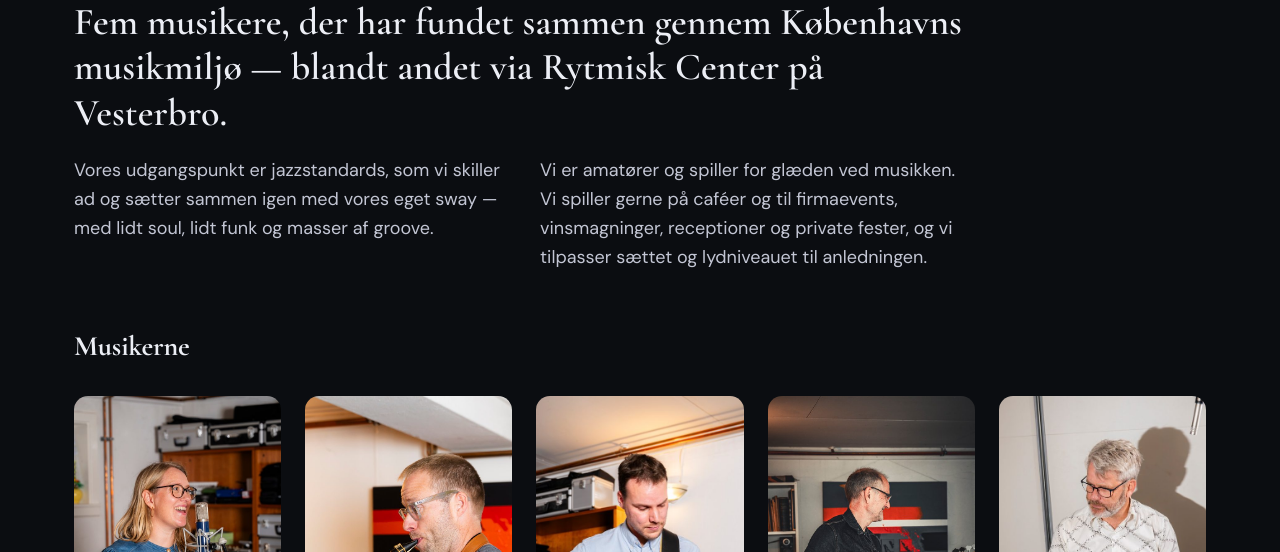
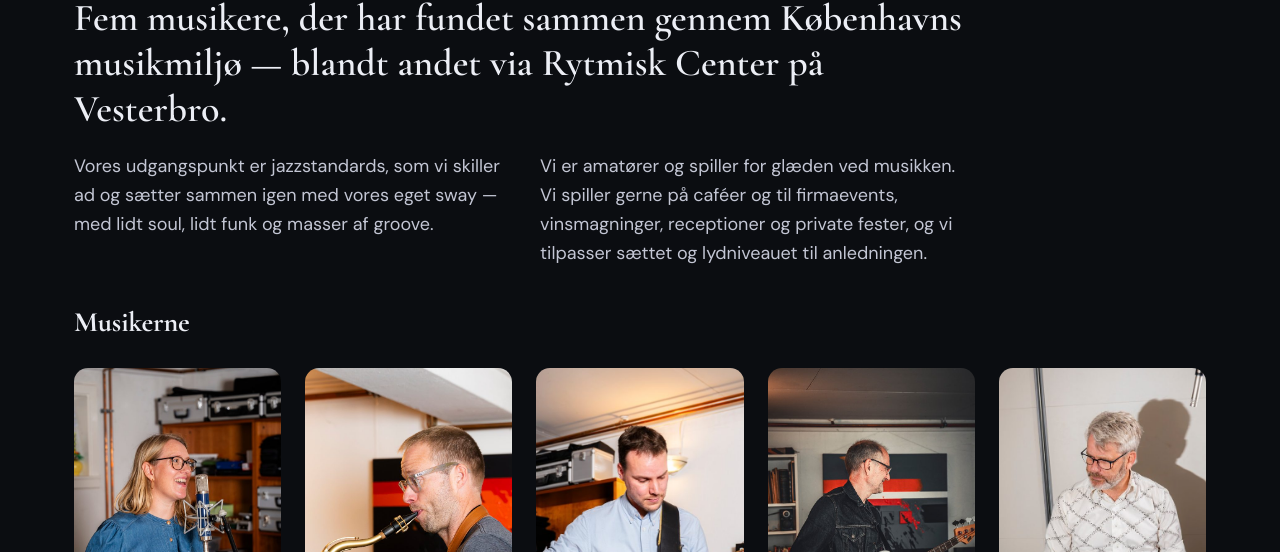
Before and after one commit to swaycph/swaycph-site, a plain HTML site: page index.html in a window 1280 px wide. Shown: the part 628-1180 px from the top of the page. Drawn offline with nearby package versions, Linux system fonts and the light colour scheme.

Commit message:
Tighten vertical spacing between sections further
Co-Authored-By: Claude Opus 5.5 <noreply@anthropic.com>
Claude-Session: https://claude.ai/code/session_014CmtVsfN7WYAwB1HY8nV3h

```diff
--- a/style.css
+++ b/style.css
@@ -52,11 +52,11 @@ a:hover { color: var(--gold-hover); }
 
 h1, h2, h3 { font-family: var(--serif); font-weight: 700; letter-spacing: -0.005em; margin: 0; }
 h2 { font-size: clamp(40px, 6vw, 64px); line-height: 1; }
-h3 { font-size: 28px; margin-top: 24px; }
+h3 { font-size: 28px; margin-top: 8px; }
 
 .wrap { max-width: 1180px; margin: 0 auto; padding-left: 24px; padding-right: 24px; }
-.stack { display: flex; flex-direction: column; gap: 28px; }
-.section > .wrap { padding-top: 56px; padding-bottom: 56px; }
+.stack { display: flex; flex-direction: column; gap: 24px; }
+.section > .wrap { padding-top: 40px; padding-bottom: 40px; }
 .bordered { border-top: 1px solid var(--line); }
 .muted { color: var(--muted); font-size: 15px; margin: 0; }
 .label { font-size: 13px; font-weight: 700; letter-spacing: 0.14em; text-transform: uppercase; color: var(--muted); }
@@ -167,7 +167,7 @@ button.play { border: none; cursor: pointer; }
 
 /* Contact */
 .contact { background: var(--petrol); }
-.contact > .wrap { padding-top: 72px; padding-bottom: 72px; }
+.contact > .wrap { padding-top: 56px; padding-bottom: 56px; }
 .contact-inner { display: flex; flex-wrap: wrap; align-items: flex-end; justify-content: space-between; gap: 40px; }
 .contact-text { flex: 1 1 420px; display: flex; flex-direction: column; gap: 16px; }
 .contact-text h2 { font-size: clamp(44px, 7vw, 88px); line-height: 0.95; }
```
